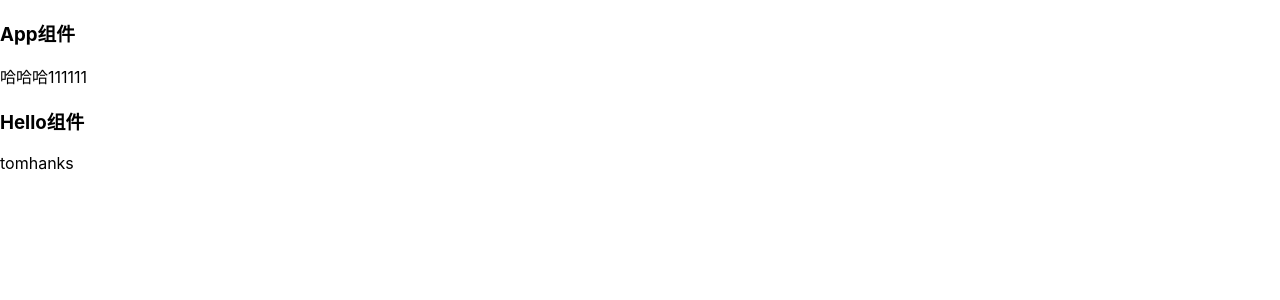
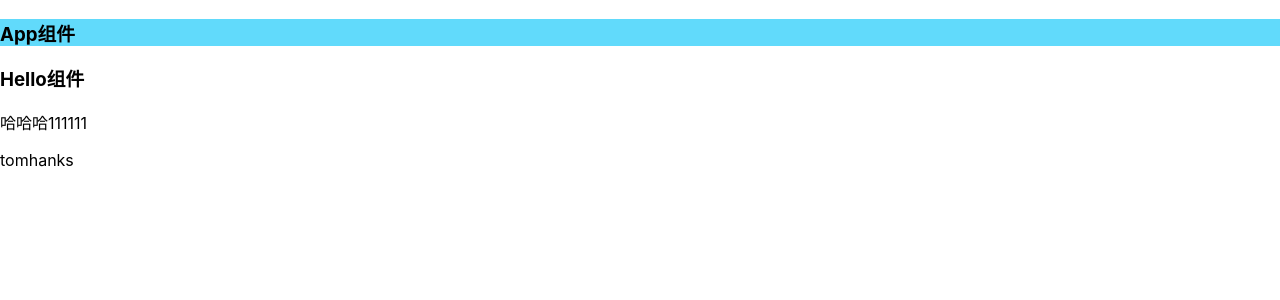
Before and after one commit to Xuan1202/myapp-ts, a React (Create React App) app: page / in a window 1280 px wide. Shown: the top 300 px of the page. Built offline with nearby package versions, Linux system fonts and the light colour scheme.

Commit message:
fix: app-h2添加背景色

```diff
--- a/src/App.css
+++ b/src/App.css
@@ -36,3 +36,6 @@
     transform: rotate(360deg);
   }
 }
+.app-h3{
+  background-color: #61dafb;
+}
--- a/src/App.tsx
+++ b/src/App.tsx
@@ -2,11 +2,12 @@
 
 import React from 'react'
 import Hello from './Hello'
+import './App.css'
 class App extends React.Component<{}, {}> {
     render() {
         return (
             <div>
-                <h3>App组件</h3>
+                <h3 className="app-h3">App组件</h3>
                 <Hello name="tom" />
             </div>
         )
--- a/src/Hello.tsx
+++ b/src/Hello.tsx
@@ -8,9 +8,9 @@ interface Greeting {
 const Hello: React.FC<Greeting> = (props: Greeting) => {
     return (
         <div>
+            <h3>Hello组件</h3>
             <span>哈哈哈</span>
             <span>111111</span>
-            <h3>Hello组件</h3>
             <p>{props.name === 'tom' ? props.name + 'hanks' : props.name}</p>
         </div>
     )
```
